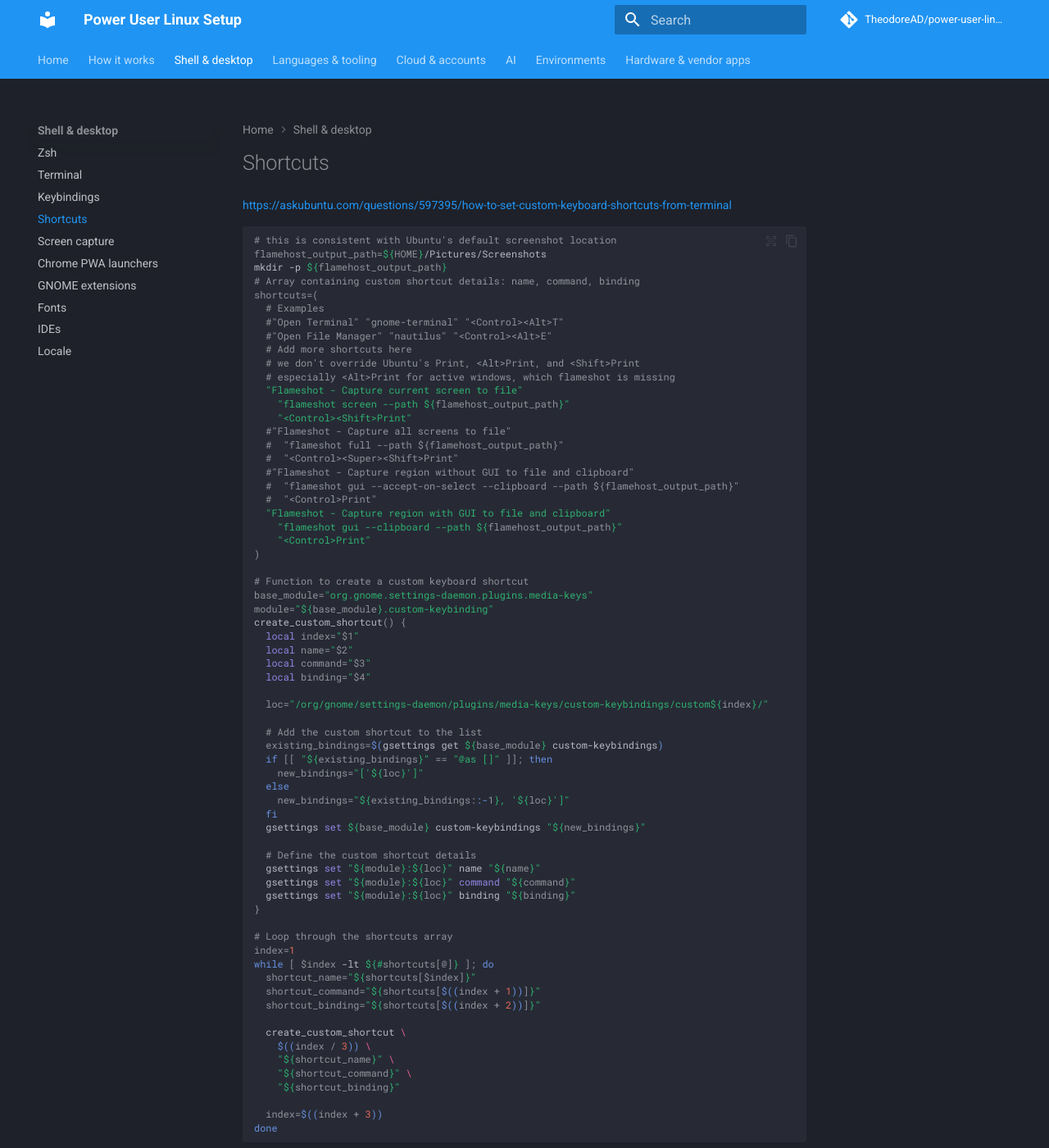
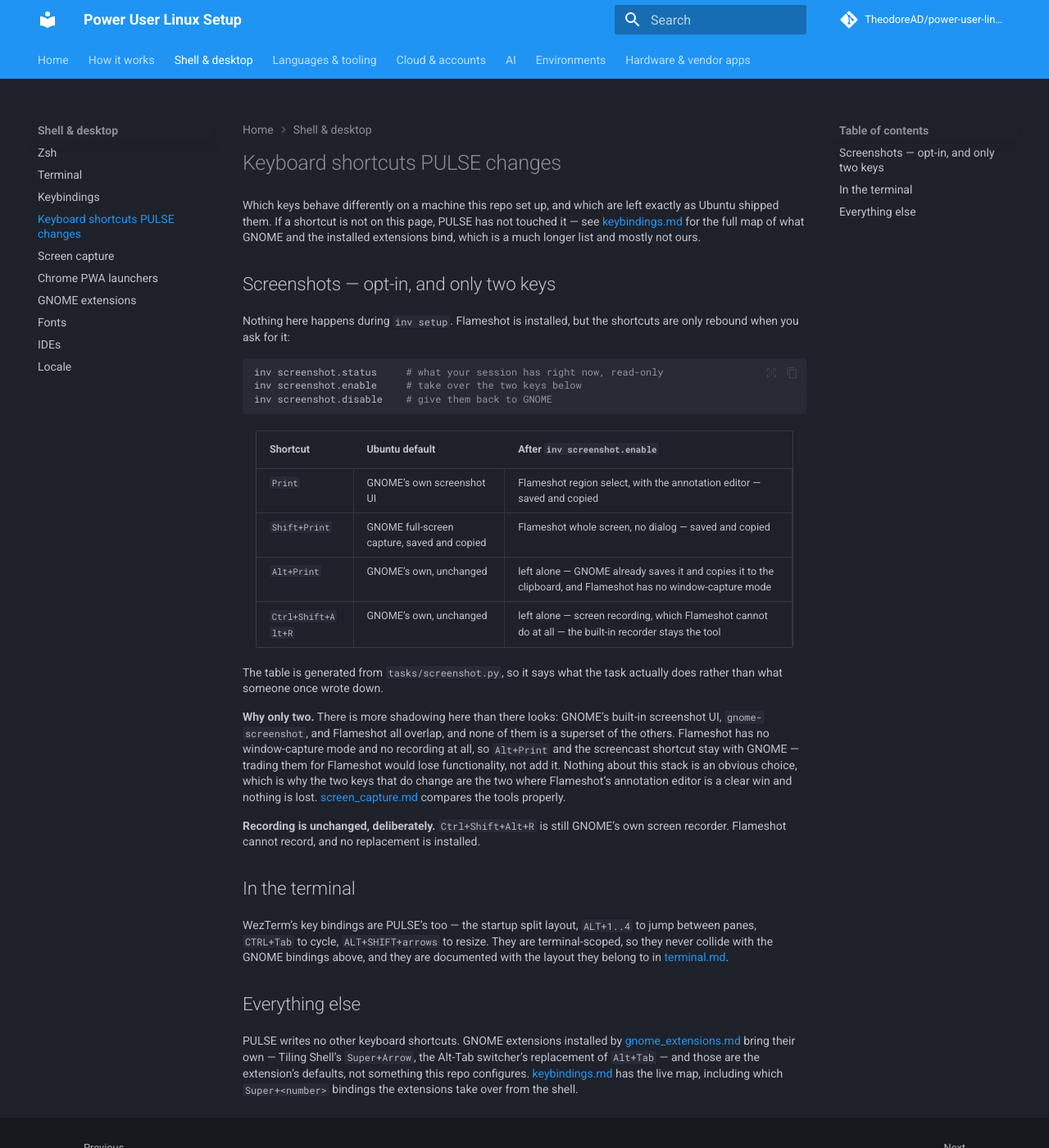
Before and after one commit to TheodoreAD/power-user-linux-setup, an MkDocs documentation site: the page built from docs/shortcuts.md, in a window 1280 px wide and 1400 px high. Shown: the whole window at 82% size. Built offline with MkDocs 1.6.1 and Material for MkDocs 9.7.7, drawn with Linux system fonts in a browser that asks for light colours; comment, search, counter and statistics services are not loaded.

Commit message:
docs: which keys PULSE changes, generated from the task that changes them
shortcuts.md was an askubuntu link and an unexplained gsettings script that
nothing runs, and it had gone stale in the way that matters: it binds Ctrl+Print
and Ctrl+Shift+Print, while screenshot.enable takes Print and Shift+Print. A
reader following the page would have configured a machine that does not match
the one this repo builds.

The page now answers the question worth answering -- what behaves differently
here from stock Ubuntu -- and the table is generated by inv screenshot.render-docs
from the task's own data, so it cannot drift from what enable actually does. A
unit test fails when the committed block goes stale.

Two things moved from comments into data to make that possible: the GNOME
default each managed key had before, and the keys deliberately left alone with
the reason each one is. Alt+Print and the screencast binding are published as
untouched rather than omitted, because a reader cannot otherwise tell left alone
on purpose from never considered.

The screenshot stack is presented as the awkward overlap it is rather than as a
settled choice: GNOME's UI, gnome-screenshot and Flameshot shadow each other,
Flameshot has neither window capture nor recording, and recording stays with
GNOME because nothing installed here can replace it.

render-docs is the one task in this module safe to run anywhere: it reads no
session state and writes none, unlike every other task in it.

Co-Authored-By: Claude Opus 5 <noreply@anthropic.com>

````diff
--- a/docs/shortcuts.md
+++ b/docs/shortcuts.md
@@ -1,72 +1,57 @@
-# Shortcuts
+# Keyboard shortcuts PULSE changes
 
-https://askubuntu.com/questions/597395/how-to-set-custom-keyboard-shortcuts-from-terminal
+Which keys behave differently on a machine this repo set up, and which are left exactly as Ubuntu
+shipped them. If a shortcut is not on this page, PULSE has not touched it — see
+[keybindings.md](keybindings.md) for the full map of what GNOME and the installed extensions bind,
+which is a much longer list and mostly not ours.
+
+## Screenshots — opt-in, and only two keys
+
+Nothing here happens during `inv setup`. Flameshot is installed, but the shortcuts are only rebound
+when you ask for it:
 
 ```shell
-# this is consistent with Ubuntu's default screenshot location
-flamehost_output_path=${HOME}/Pictures/Screenshots
-mkdir -p ${flamehost_output_path}
-# Array containing custom shortcut details: name, command, binding
-shortcuts=(
-  # Examples
-  #"Open Terminal" "gnome-terminal" "<Control><Alt>T"
-  #"Open File Manager" "nautilus" "<Control><Alt>E"
-  # Add more shortcuts here
-  # we don't override Ubuntu's Print, <Alt>Print, and <Shift>Print
-  # especially <Alt>Print for active windows, which flameshot is missing
-  "Flameshot - Capture current screen to file"
-    "flameshot screen --path ${flamehost_output_path}"
-    "<Control><Shift>Print"
-  #"Flameshot - Capture all screens to file"
-  #  "flameshot full --path ${flamehost_output_path}"
-  #  "<Control><Super><Shift>Print"
-  #"Flameshot - Capture region without GUI to file and clipboard"
-  #  "flameshot gui --accept-on-select --clipboard --path ${flamehost_output_path}"
-  #  "<Control>Print"
-  "Flameshot - Capture region with GUI to file and clipboard"
-    "flameshot gui --clipboard --path ${flamehost_output_path}"
-    "<Control>Print"
-)
+inv screenshot.status     # what your session has right now, read-only
+inv screenshot.enable     # take over the two keys below
+inv screenshot.disable    # give them back to GNOME
+```
 
-# Function to create a custom keyboard shortcut
-base_module="org.gnome.settings-daemon.plugins.media-keys"
-module="${base_module}.custom-keybinding"
-create_custom_shortcut() {
-  local index="$1"
-  local name="$2"
-  local command="$3"
-  local binding="$4"
+<!-- PULSE::screenshot-shortcuts -->
 
-  loc="/org/gnome/settings-daemon/plugins/media-keys/custom-keybindings/custom${index}/"
+| Shortcut           | Ubuntu default                              | After `inv screenshot.enable`                                                                                |
+| ------------------ | ------------------------------------------- | ------------------------------------------------------------------------------------------------------------ |
+| `Print`            | GNOME's own screenshot UI                   | Flameshot region select, with the annotation editor — saved and copied                                       |
+| `Shift+Print`      | GNOME full-screen capture, saved and copied | Flameshot whole screen, no dialog — saved and copied                                                         |
+| `Alt+Print`        | GNOME's own, unchanged                      | left alone — GNOME already saves it and copies it to the clipboard, and Flameshot has no window-capture mode |
+| `Ctrl+Shift+Alt+R` | GNOME's own, unchanged                      | left alone — screen recording, which Flameshot cannot do at all — the built-in recorder stays the tool       |
 
-  # Add the custom shortcut to the list
-  existing_bindings=$(gsettings get ${base_module} custom-keybindings)
-  if [[ "${existing_bindings}" == "@as []" ]]; then
-    new_bindings="['${loc}']"
-  else
-    new_bindings="${existing_bindings::-1}, '${loc}']"
-  fi
-  gsettings set ${base_module} custom-keybindings "${new_bindings}"
+<!-- /PULSE::screenshot-shortcuts -->
 
-  # Define the custom shortcut details
-  gsettings set "${module}:${loc}" name "${name}"
-  gsettings set "${module}:${loc}" command "${command}"
-  gsettings set "${module}:${loc}" binding "${binding}"
-}
+The table is generated from `tasks/screenshot.py`, so it says what the task actually does rather
+than what someone once wrote down.
 
-# Loop through the shortcuts array
-index=1
-while [ $index -lt ${#shortcuts[@]} ]; do
-  shortcut_name="${shortcuts[$index]}"
-  shortcut_command="${shortcuts[$((index + 1))]}"
-  shortcut_binding="${shortcuts[$((index + 2))]}"
+**Why only two.** There is more shadowing here than there looks: GNOME's built-in screenshot UI,
+`gnome-screenshot`, and Flameshot all overlap, and none of them is a superset of the others.
+Flameshot has no window-capture mode and no recording at all, so `Alt+Print` and the screencast
+shortcut stay with GNOME — trading them for Flameshot would lose functionality, not add it. Nothing
+about this stack is an obvious choice, which is why the two keys that do change are the two where
+Flameshot's annotation editor is a clear win and nothing is lost.
+[screen_capture.md](screen_capture.md) compares the tools properly.
 
-  create_custom_shortcut \
-    $((index / 3)) \
-    "${shortcut_name}" \
-    "${shortcut_command}" \
-    "${shortcut_binding}"
+**Recording is unchanged, deliberately.** `Ctrl+Shift+Alt+R` is still GNOME's own screen recorder.
+Flameshot cannot record, and no replacement is installed.
 
-  index=$((index + 3))
-done
-```
+## In the terminal
+
+WezTerm's key bindings are PULSE's too — the startup split layout, `ALT+1..4` to jump between panes,
+`CTRL+Tab` to cycle, `ALT+SHIFT+arrows` to resize. They are terminal-scoped, so they never collide
+with the GNOME bindings above, and they are documented with the layout they belong to in
+[terminal.md](terminal.md).
+
+## Everything else
+
+PULSE writes no other keyboard shortcuts. GNOME extensions installed by
+[gnome_extensions.md](gnome_extensions.md) bring their own — Tiling Shell's `Super+Arrow`, the
+Alt-Tab switcher's replacement of `Alt+Tab` — and those are the extension's defaults, not something
+this repo configures. [keybindings.md](keybindings.md) has the live map, including which
+`Super+<number>` bindings the extensions take over from the shell.
````
Also changed, not shown: 2 other files.
